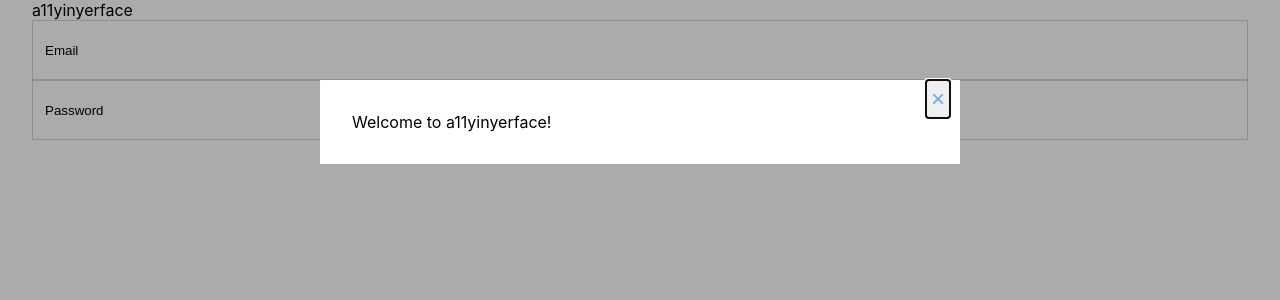
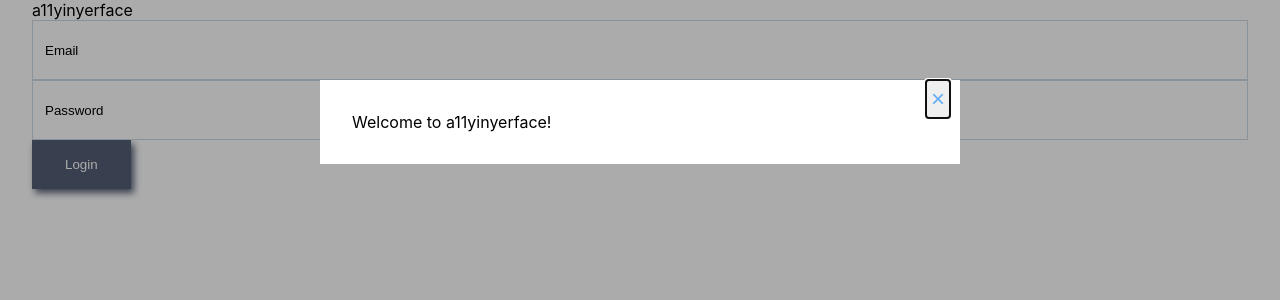
Before and after one commit to theodo/a11yinyerface, a Next.js app: page / in a window 1280 px wide. Shown: the top 300 px of the page. Built offline with nearby package versions, Linux system fonts and the light colour scheme.

Commit message:
Add button component

```diff
--- /dev/null
+++ b/components/ui/Button/Button.module.css
@@ -0,0 +1,15 @@
+.button {
+  padding: 16px 32px;
+  box-shadow: 3px 4px 7px 0 var(--color-dark-blue);
+  cursor: pointer;
+  transition: background-color 0.3s ease-in-out, border-color 0.3s ease-in-out;
+  border: 1px solid var(--color-dark-blue);
+  background-color: var(--color-dark-blue);
+  color: var(--color-white);
+  display: inline-block;
+}
+
+.button:hover {
+  background-color: var(--color-darkest-blue);
+  border-color: var(--color-darkest-blue);
+}
--- /dev/null
+++ b/components/ui/Button/Button.tsx
@@ -0,0 +1,6 @@
+import { ButtonHTMLAttributes } from "react";
+import styles from "./Button.module.css";
+
+export const Button: React.FC<ButtonHTMLAttributes<HTMLButtonElement>> = (
+  props
+) => <button className={styles.button} {...props} />;
--- a/components/ui/Modal/Modal.module.css
+++ b/components/ui/Modal/Modal.module.css
@@ -9,6 +9,7 @@
   position: absolute;
   right: 10px;
   top: 0;
+  cursor: pointer;
 }
 
 .closeButton:focus {
--- a/pages/index.tsx
+++ b/pages/index.tsx
@@ -2,6 +2,7 @@ import Dialog from "@reach/dialog";
 import type { NextPage } from "next";
 import Head from "next/head";
 import { useState } from "react";
+import { Button } from "../components/ui/Button/Button";
 import { Input } from "../components/ui/Input/Input";
 import { Modal } from "../components/ui/Modal/Modal";
 import styles from "../styles/Home.module.css";
@@ -26,6 +27,8 @@ const Home: NextPage = () => {
       <form>
         <Input type="text" name="email" placeholder="Email" />
         <Input type="password" name="password" placeholder="Password" />
+
+        <Button type="submit">Login</Button>
       </form>
     </div>
   );
--- a/styles/globals.css
+++ b/styles/globals.css
@@ -16,10 +16,11 @@ a {
 }
 
 :root {
-  --color-darkest-blue: #304D6D;
-  --color-dark-blue: #545E75;
-  --color-blue: #63ADF2;
-  --color-light-blue: #A7CCED;
-  --color-blue-grey: #82A0BC;
+  --color-darkest-blue: #304d6d;
+  --color-dark-blue: #545e75;
+  --color-blue: #63adf2;
+  --color-light-blue: #a7cced;
+  --color-blue-grey: #82a0bc;
   --color-grey: #cdd9e4;
+  --color-white: #ffffff;
 }
```
